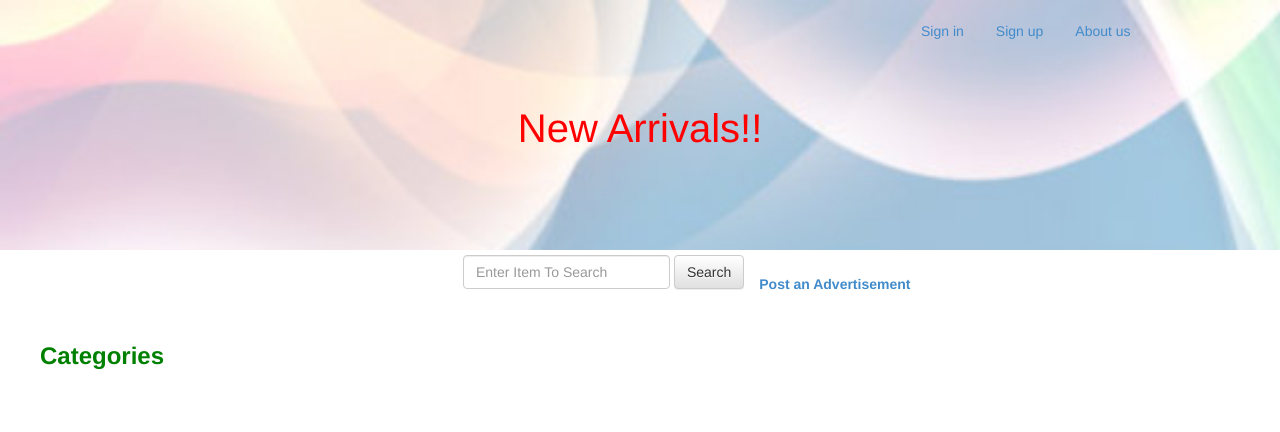
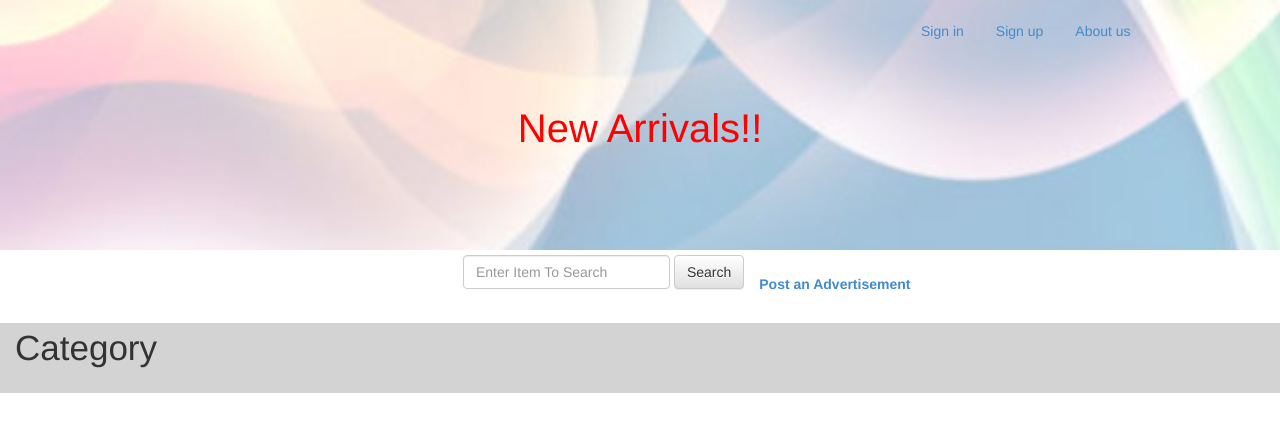
Before and after one commit to HimanshuSingal/mini-project, a PHP site: page / in a window 1280 px wide. Shown: the top 432 px of the page. Run offline with PHP 8.4, Linux system fonts and the light colour scheme; data that the repository does not hold is empty; some libraries are stand-ins or nearby versions.

Commit message:
modified:   index.php

```diff
--- a/index.php
+++ b/index.php
@@ -5,6 +5,7 @@ include_once 'temp.php';
 <?php
 
 ?>
+
 <head>
 <style>
 body{
@@ -14,22 +15,28 @@ body{
 	background-size: 1350px 250px;
 }
 
-.solid {
-    background: dimgray;
+.row {
+    background-color: lightgray;
+
+ }
+ .active{
+ 	font-size: 35px;
  }
 
 </style>
 </head>
+
+<body>
 <p style="text-align:center;font-size: 40px; color:red"><bold>New Arrivals!!</bold></p>
+<br><br><br><br>
 
-<br><br><br><br>
 <div style="padding-left:35%;">
 <form class="navbar-form navbar-left" role="search" method="POST" action="ads.php" >
 
     <div class="form-group">
-
     <input type="text" class="form-control" id="search" name="search" placeholder="Enter Item To Search">
     </div>
+
     <button type="submit" class="btn btn-default" onclick="return check()">Search</button>
 </form>
 <br>
@@ -37,27 +44,26 @@ body{
 </div>
 
 <br>
-<!-- <form role="form" name="form" method="POST" action="ads.php">
 
-  <div class="form-group">
-       <input type="text" class="form-control" id="search" name="search" placeholder="Enter Item To Search">
-<button type="submit" class="btn btn-default" onclick="return check()">Search</button>
-  </div>
-  </form> -->
-<h3 style="padding-left:40px; color:green"><strong>Categories</strong></h3>
-<div style="padding-right:1100px; padding-left:10px">
-<div class="solid" style="padding-left:30px">
-<?php
+<div class="container-fluid">
+      <div class="row">
+        <div class="col-sm-3 col-md-2 sidebar">
+          <ul class="nav nav-sidebar">
+            <li class="active">Category<span class="sr-only">(current)</span></li><br>
+            <li style="font-size:20px"> <?php
             $query=mysql_query("SELECT * FROM Category1 order by Category",$cn) or die(mysql_error());
             while($fet = mysql_fetch_array($query))
             {
-        echo "<a href='ads.php?cat=".$fet['ID']."'>".$fet['Category']."</a></br>";
+                  echo "<a href='ads.php?cat=".$fet['ID']."'>".$fet['Category']."</a>";
             }
-?>
-
+           ?></li>
+          </ul>
+        </div>
       </div>
 </div>
 
+
+</body>
 <script>
 function check()
 {
```
Lines whose indentation alone changed are shown as unchanged.
